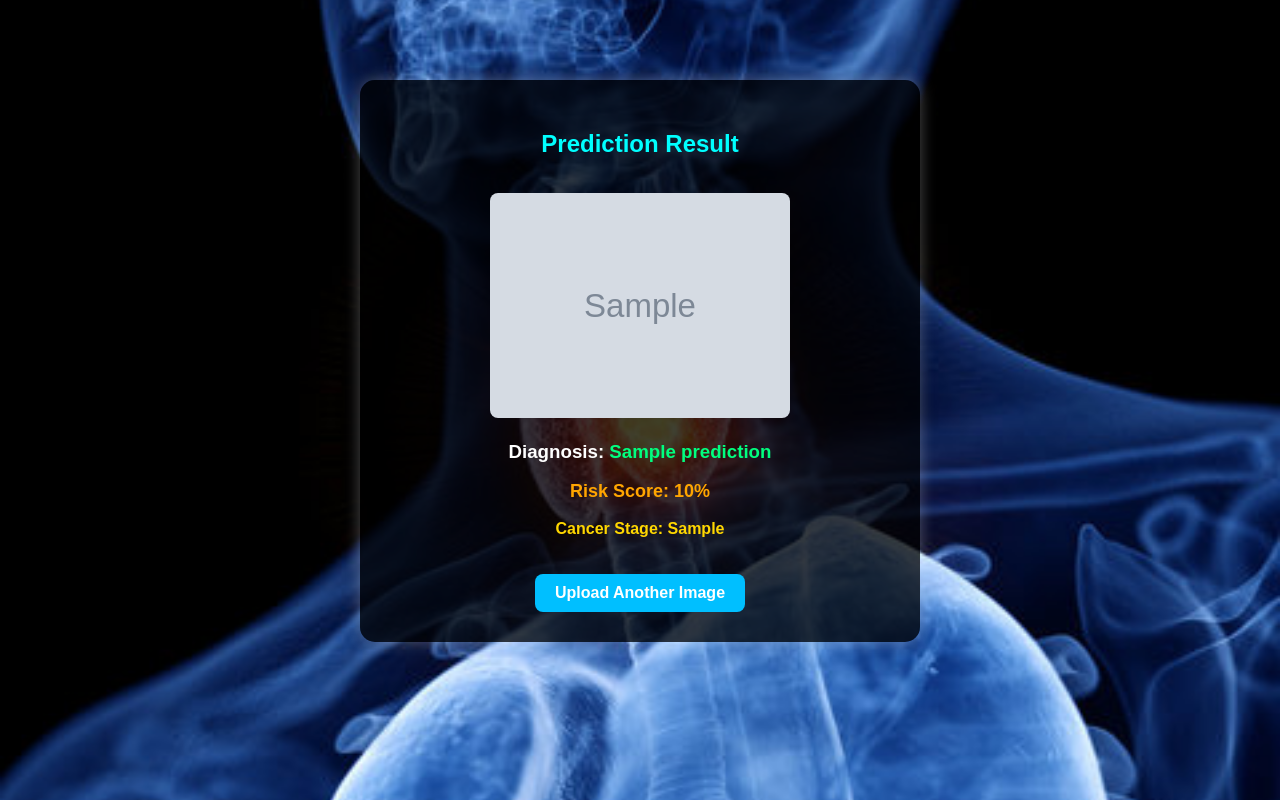
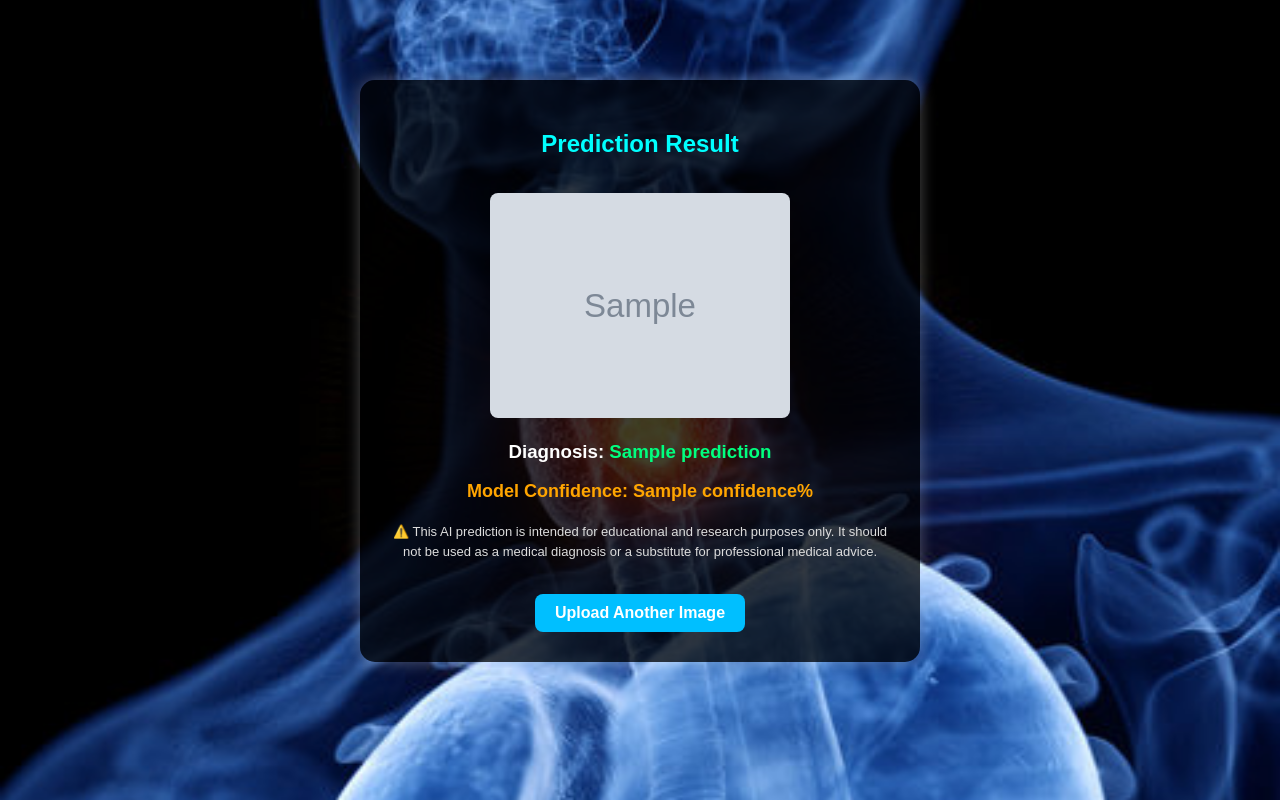
Before and after one commit to vedha11harini/thyroid-cancer-detection, a Flask app: template templates/result.html in a window 1280 px wide. Run offline with Flask 3, Linux system fonts and the light colour scheme; the template is opened without the code that fills it: most values are stand-ins (such as "Sample title", 1, 10 or a date in 2020); grey boxes marked "Sample" are stand-in pictures.

Commit message:
Improve model prediction results

```diff
--- a/app.py
+++ b/app.py
@@ -3,7 +3,7 @@ import numpy as np
 from PIL import Image
 import tensorflow as tf
 import os
-import random  # For generating random risk score for Benign
+from werkzeug.utils import secure_filename
 
 app = Flask(__name__)
 
@@ -14,9 +14,14 @@ os.makedirs(UPLOAD_FOLDER, exist_ok=True)
 # Load the trained model
 model = tf.keras.models.load_model("thyroid_model.keras")
 
+# Class names used by the trained model
+class_names = ['Benign', 'Malignant', 'Normal']
+
+
 @app.route("/")
 def home():
     return render_template("index.html")
+
 
 @app.route("/predict", methods=["POST"])
 def predict():
@@ -24,90 +29,52 @@ def predict():
         return redirect(request.url)
 
     file = request.files['file']
+
     if file.filename == '':
         return redirect(request.url)
 
-    if file:
-        try:
-            # Save the uploaded image to the static/uploads folder
-            filepath = os.path.join(UPLOAD_FOLDER, file.filename)
-            file.save(filepath)
+    try:
+        # Make the uploaded filename safe
+        filename = secure_filename(file.filename)
 
-            # Get the file's base name (without extension) to check for override condition
-            base_filename = os.path.splitext(file.filename)[0].strip().lower()
+        # Save uploaded image
+        filepath = os.path.join(UPLOAD_FOLDER, filename)
+        file.save(filepath)
 
-            # Check if the file name should force a "Normal" diagnosis
-            if base_filename.startswith("normal"):
-                predicted_class = "Normal"
-                risk_score = None
-                stage_info = "None"
-            elif base_filename.startswith("benign"):
-                img = Image.open(filepath).convert("RGB")
-                img = img.resize((128, 128))
-                img_array = np.array(img) / 255.0
-                img_array = np.expand_dims(img_array, axis=0)
+        # Open and preprocess image
+        img = Image.open(filepath).convert("RGB")
+        img = img.resize((128, 128))
 
-                prediction = model.predict(img_array)[0]
-                confidence = float(np.max(prediction))
-                class_index = int(np.argmax(prediction))
+        # Convert image to NumPy array
+        img_array = np.array(img) / 255.0
 
-                class_names = ['Benign', 'Malignant', 'Normal']
-                predicted_class = class_names[class_index]
+        # Add batch dimension
+        img_array = np.expand_dims(img_array, axis=0)
 
-                risk_score = None
-                stage_info = "None"
-            elif base_filename.startswith("malignant"):
-                predicted_class = "Malignant"
-                # Simulate a prediction as Malignant with a high risk score
-                risk_score = 80  # Malignant has a high risk score
-                stage_info = "Stage 3 (High Risk)"
-            else:
-                # Load and preprocess the image for other cases
-                img = Image.open(filepath).convert("RGB")
-                img = img.resize((128, 128))  # Resize to match model input size
-                img_array = np.array(img) / 255.0  # Normalize pixel values
-                img_array = np.expand_dims(img_array, axis=0)  # Add batch dimension
+        # Get prediction from trained model
+        prediction = model.predict(img_array, verbose=0)[0]
 
-                # Model prediction
-                prediction = model.predict(img_array)[0]
-                confidence = float(np.max(prediction))
-                class_index = int(np.argmax(prediction))
+        # Find predicted class
+        class_index = int(np.argmax(prediction))
+        predicted_class = class_names[class_index]
 
-                # Define class names: Assuming 3 classes (Benign, Malignant, Normal)
-                class_names = ['Benign', 'Malignant', 'Normal']
-                predicted_class = class_names[class_index]
+        # Get model confidence
+        confidence = float(prediction[class_index]) * 100
 
-                # Default values for risk score and stage_info
-                risk_score = None
-                stage_info = "None"
+        # Image path for result page
+        image_path = f"/static/uploads/{filename}"
 
-                if predicted_class == "Malignant":
-                    risk_score = int(confidence * 100)
-                    if risk_score < 75:
-                        risk_score = 75  # Enforce minimum risk for malignant cases
-                    if 75 <= risk_score < 85:
-                        stage_info = "Stage 3 (High Risk)"
-                    elif 85 <= risk_score <= 100:
-                        stage_info = "Stage 4 (Very High Risk)"
-                elif predicted_class == "Benign":
-                    risk_score = None
-                    stage_info = "None"
-                # If predicted_class is "Normal", risk_score and stage_info remain None/None
+        # Render result page
+        return render_template(
+            "result.html",
+            prediction=predicted_class,
+            confidence=round(confidence, 2),
+            image_path=image_path
+        )
 
-            # Provide the image path for rendering
-            image_path = f"/static/uploads/{file.filename}"
+    except Exception as e:
+        return f"Error during prediction: {str(e)}"
 
-            # Render result.html with prediction details
-            return render_template(
-                'result.html',
-                prediction=predicted_class,
-                risk_score=risk_score,
-                stage_info=stage_info,
-                image_path=image_path
-            )
-
-        except Exception as e:
-            return f"Error during prediction: {str(e)}"
 
 if __name__ == "__main__":
     app.run(debug=True)
--- a/templates/result.html
+++ b/templates/result.html
@@ -2,7 +2,9 @@
 <html lang="en">
 <head>
 <meta charset="UTF-8">
+<meta name="viewport" content="width=device-width, initial-scale=1.0">
 <title>Thyroid Cancer Prediction Result</title>
+
 <style>
 body {
     background-image: url('/static/uploads/MINI_PROJECT_BG.jpg');
@@ -15,6 +17,7 @@
     margin: 0;
     padding: 0;
 }
+
 .container {
     background-color: rgba(0, 0, 0, 0.75);
     border-radius: 15px;
@@ -23,22 +26,28 @@
     margin: 80px auto;
     box-shadow: 0 0 15px rgba(255, 255, 255, 0.3);
 }
+
 h2 {
     color: #00ffff;
 }
+
 h3 span {
     color: #00ff7f;
 }
-        .risk-score {
+
+.confidence {
     color: orange;
     font-weight: bold;
     font-size: 18px;
 }
-        .stage-info {
-            color: gold;
-            font-weight: bold;
-            font-size: 16px;
+
+.disclaimer {
+    margin-top: 20px;
+    font-size: 13px;
+    color: #dddddd;
+    line-height: 1.5;
 }
+
 a.button {
     display: inline-block;
     margin-top: 20px;
@@ -50,9 +59,11 @@
     font-weight: bold;
     transition: 0.3s ease;
 }
+
 a.button:hover {
     background-color: #009acd;
 }
+
 img {
     margin-top: 15px;
     border-radius: 8px;
@@ -60,18 +71,32 @@
 }
 </style>
 </head>
+
 <body>
+
 <div class="container">
+
     <h2>Prediction Result</h2>
-        <img src="{{ image_path }}" alt="Uploaded Image">
-        <h3>Diagnosis: <span>{{ prediction }}</span></h3>
-        {% if risk_score is not none %}
-            <p class="risk-score">Risk Score: {{ risk_score }}%</p>
-        {% endif %}
-        {% if stage_info != "None" %}
-            <p class="stage-info">Cancer Stage: {{ stage_info }}</p>
-        {% endif %}
+
+    <img src="{{ image_path }}" alt="Uploaded Thyroid Image">
+
+    <h3>
+        Diagnosis: <span>{{ prediction }}</span>
+    </h3>
+
+    <p class="confidence">
+        Model Confidence: {{ confidence }}%
+    </p>
+
+    <p class="disclaimer">
+        ⚠️ This AI prediction is intended for educational and research purposes only.
+        It should not be used as a medical diagnosis or a substitute for professional
+        medical advice.
+    </p>
+
     <a href="/" class="button">Upload Another Image</a>
+
 </div>
+
 </body>
 </html>
```
Lines whose indentation alone changed are shown as unchanged.
